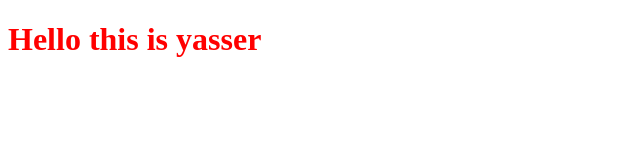
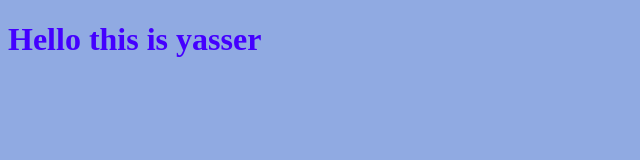
Before and after one commit to yasserMef/myproject, a plain HTML site: page index.html in a window 1280 px wide. Shown: the whole page, without its empty margins (0-640 px from the left). Drawn offline with Linux system fonts and the light colour scheme.

Commit message:
change css

```diff
--- a/style.css
+++ b/style.css
@@ -1,6 +1,6 @@
 h1{
-    color: red;
+    color: rgb(68, 0, 255);
 }
 body{
-    background-color: rgb(220, 228, 245)44, 144, 131);
+    background-color: rgb(144, 170, 226);
 }
```
